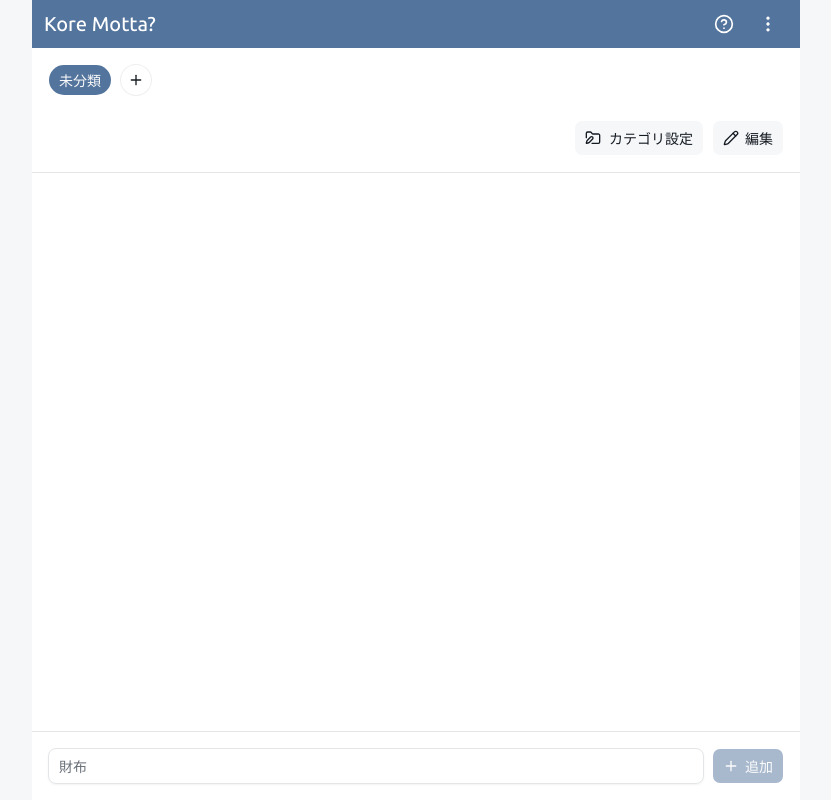
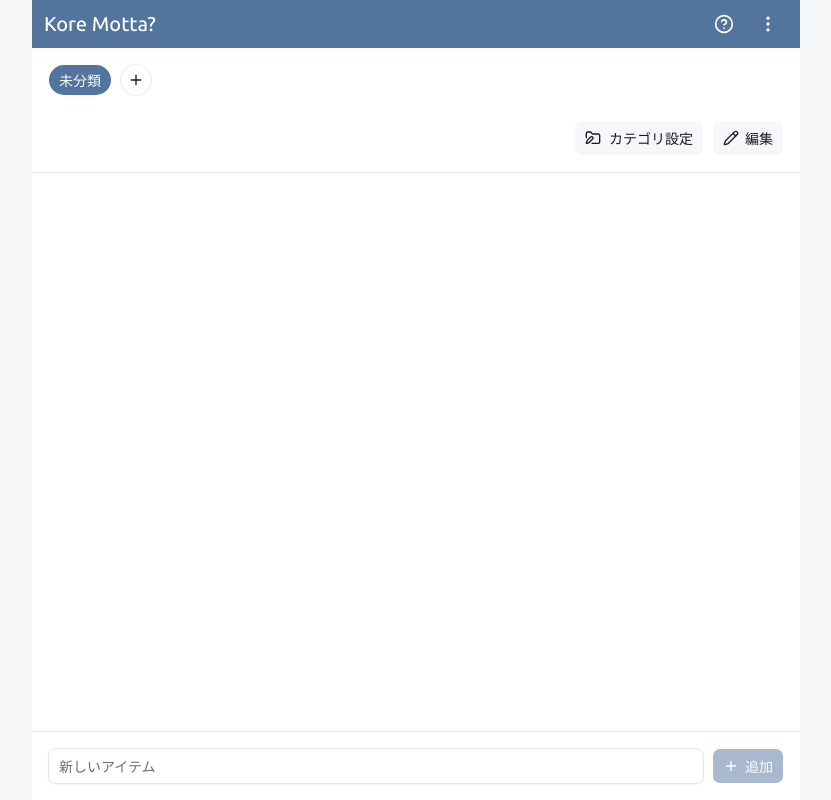
Before and after one commit to kem198/kore-motta, a Next.js app: page / in a window 1280 px wide. Shown: the whole page, without its empty margins (224-1055 px from the left). Built offline with nearby package versions, Linux system fonts and the light colour scheme; a web font is replaced by a local one.

Commit message:
fix: update placeholder text for new item in messages

```diff
--- a/src/constants/messages.ts
+++ b/src/constants/messages.ts
@@ -54,7 +54,7 @@ export const MESSAGES = {
   placeholders: {
     title: "財布",
     memo: "カバンのポケットに入れる",
-    newItem: "財布",
+    newItem: "新しいアイテム",
     categoryName: "出かける前",
   },
 
```
